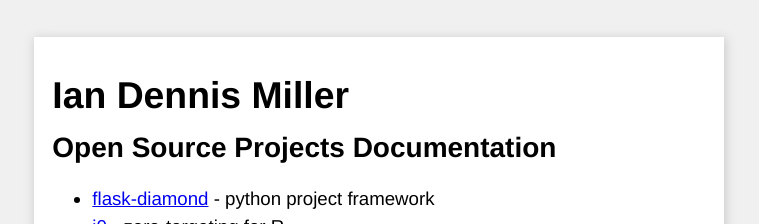
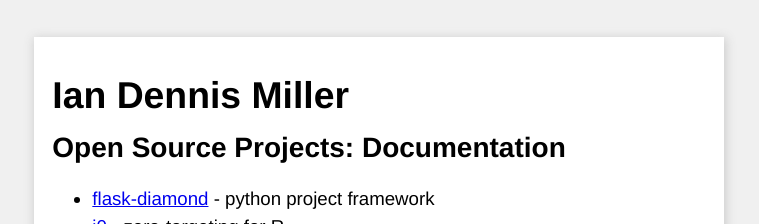
Before and after one commit to iandennismiller/iandennismiller.github.io, a plain HTML site: page index.html in a window 1280 px wide. Shown: the top 224 px of the page, without its empty margins (261-1020 px from the left). Drawn offline with Linux system fonts and the light colour scheme.

Commit message:
Update index.html

```diff
--- a/index.html
+++ b/index.html
@@ -22,7 +22,7 @@
 <div id="content">
 	<h1>Ian Dennis Miller</h1>
 
-	<h2>Open Source Projects Documentation</h2>
+	<h2>Open Source Projects: Documentation</h2>
 
 	<ul>
 		<li>
```
